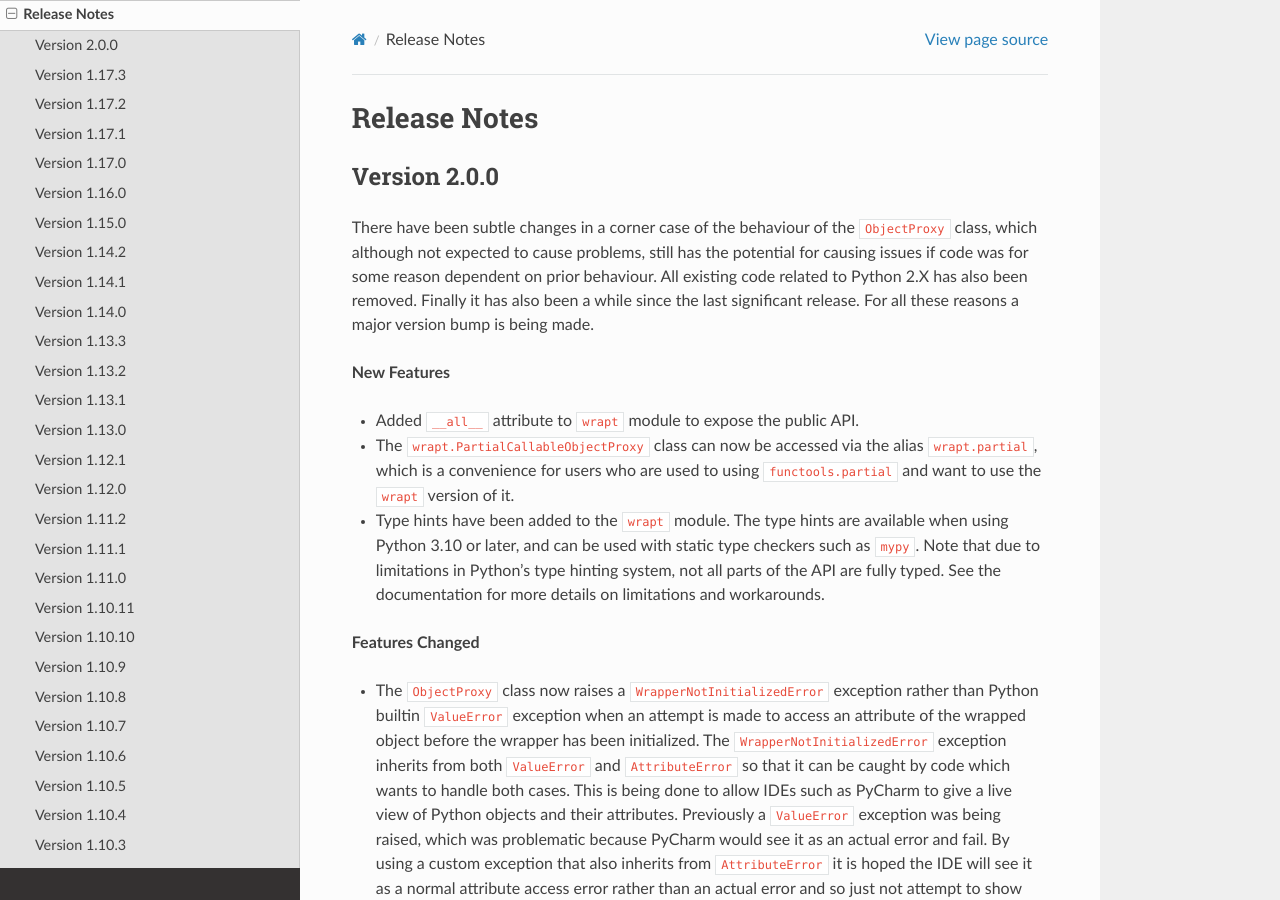
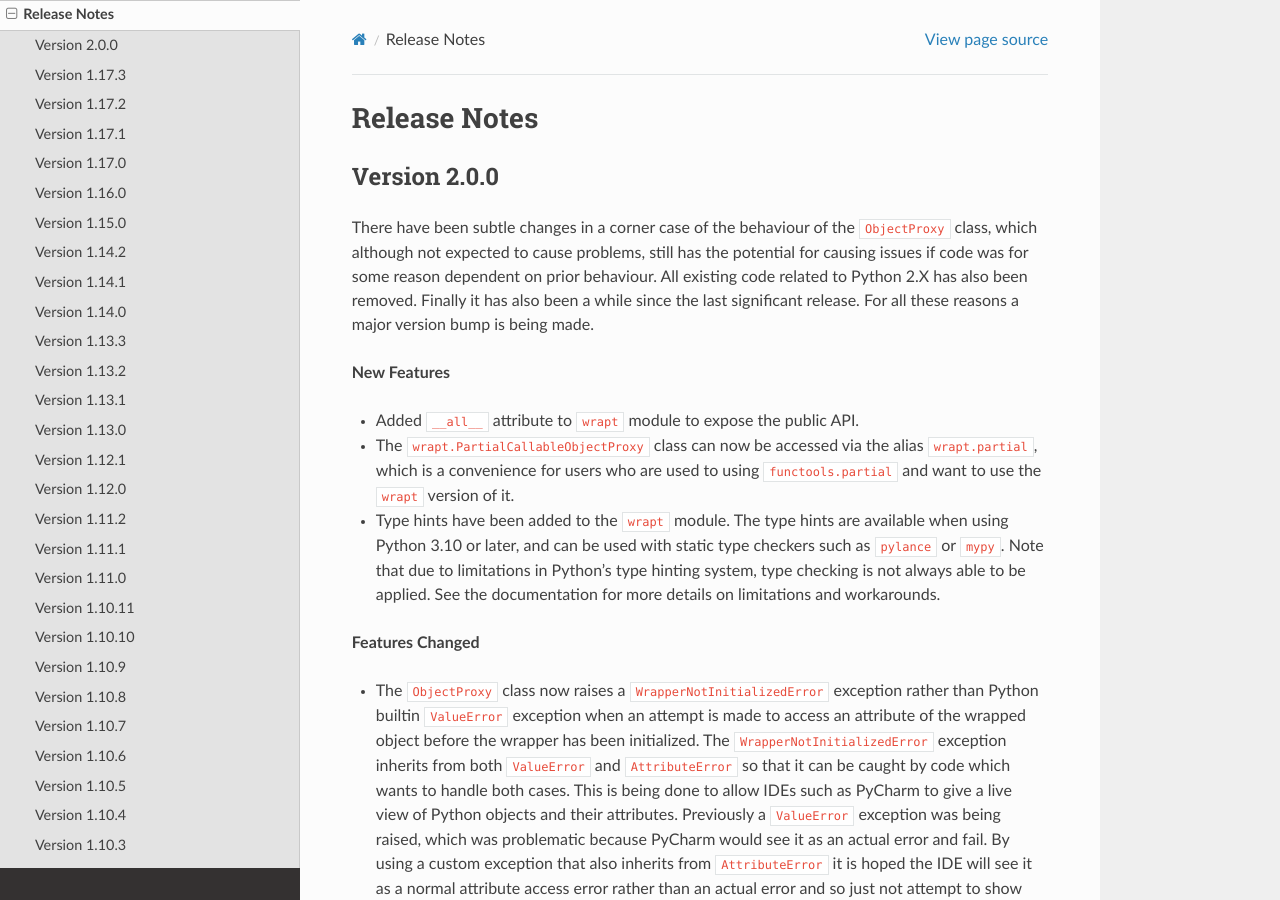
Before and after one commit to GrahamDumpleton/wrapt, a Sphinx documentation site: the page built from docs/changes.rst, in a window 1280 px wide and 900 px high. Built offline with Sphinx 7.4.7 and the Read the Docs theme 3.1.0, drawn with Linux system fonts in a browser that asks for light colours.

Commit message:
Update change notes.

```diff
--- a/docs/changes.rst
+++ b/docs/changes.rst
@@ -21,9 +21,9 @@ these reasons a major version bump is being made.
 
 * Type hints have been added to the ``wrapt`` module. The type hints are
   available when using Python 3.10 or later, and can be used with static type
-  checkers such as ``mypy``. Note that due to limitations in Python's type hinting
-  system, not all parts of the API are fully typed. See the documentation for
-  more details on limitations and workarounds.
+  checkers such as ``pylance`` or ``mypy``. Note that due to limitations in
+  Python's type hinting system, type checking is not always able to be applied.
+  See the documentation for more details on limitations and workarounds.
 
 **Features Changed**
 
```
